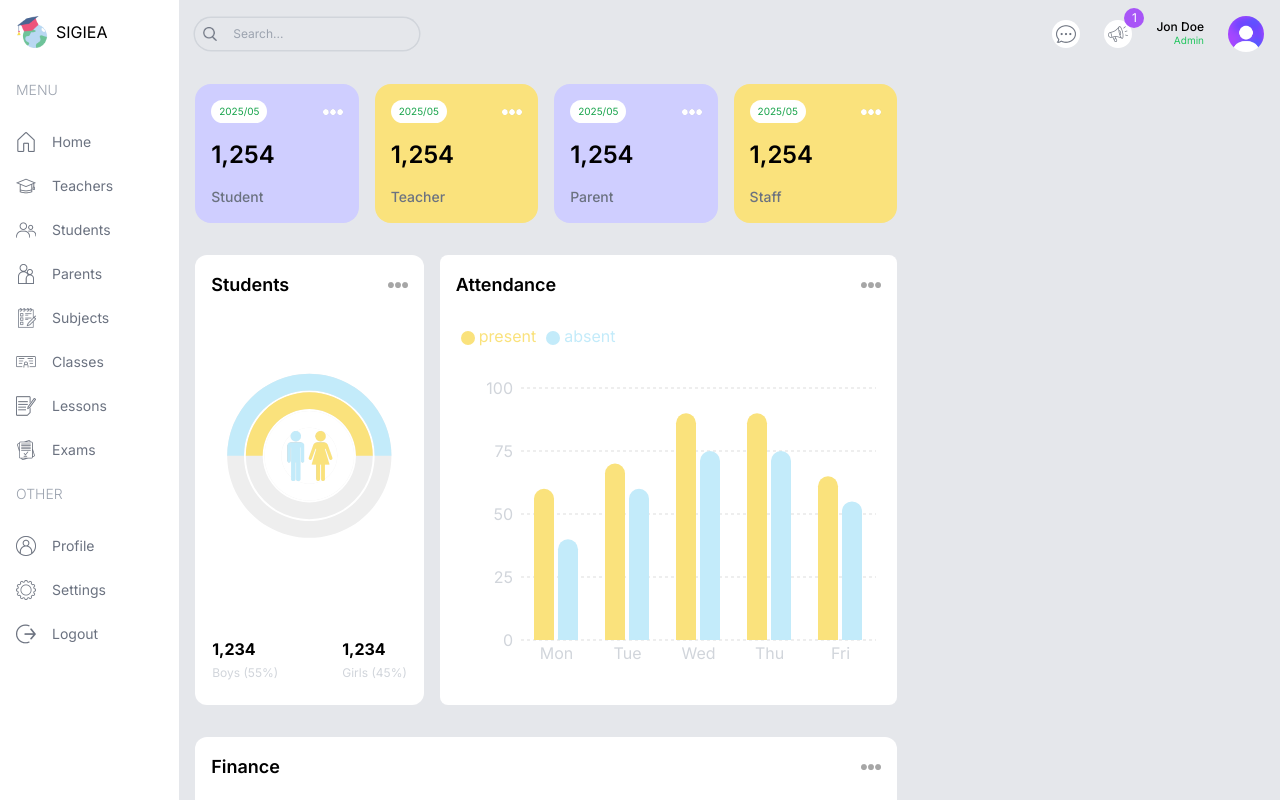
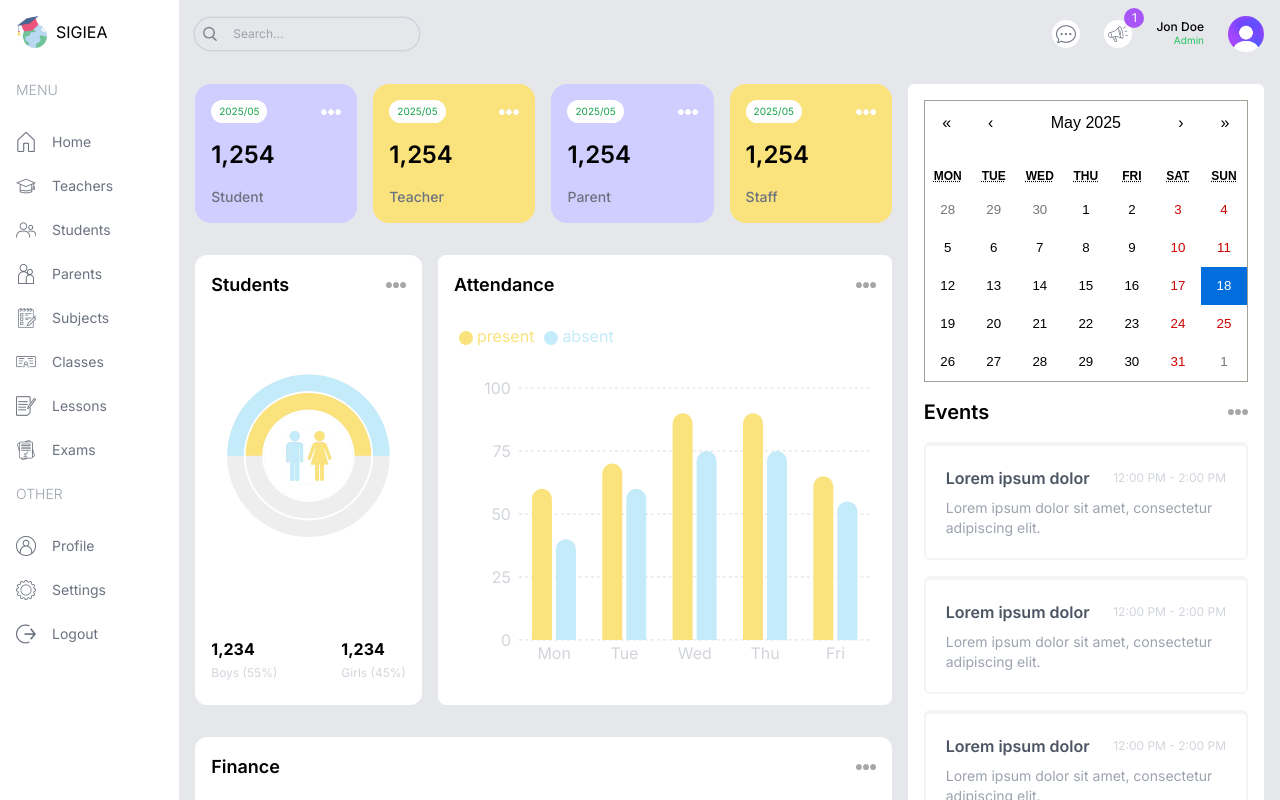
Before and after one commit to hansel-zavala/ProyectoSIGEA, a Next.js app: page /admin in a window 1280 px wide. Built offline with nearby package versions, Linux system fonts and the light colour scheme.

Commit message:
Creacion del componente "EventCalendar"
Se ha creado el componente EventCalendar y se ha agrado
a la pagina principal del admin

```diff
--- a/package.json
+++ b/package.json
@@ -11,6 +11,7 @@
   "dependencies": {
     "next": "14.2.5",
     "react": "^18",
+    "react-calendar": "^5.1.0",
     "react-dom": "^18",
     "recharts": "^2.15.3"
   },
--- a/src/app/(dashboard)/admin/page.tsx
+++ b/src/app/(dashboard)/admin/page.tsx
@@ -2,6 +2,7 @@
 import AttendanceChart from "@/components/AttendanceChard";
 import CountChart from "@/components/CountChart";
 import FinanceChart from "@/components/FinanceChart";
+import EventCalendar from "@/components/EventCalendar";
 
 const AdminPage = () => {
     return (
@@ -33,6 +34,7 @@
             </div>
             {/* RIGHT */}
             <div className="w-full lg:w-1/3 flex flex-col gap-8">
+                    <EventCalendar />
             </div>
         </div>
     );
--- /dev/null
+++ b/src/components/EventCalendar.tsx
@@ -0,0 +1,62 @@
+"use client";
+
+import Image from "next/image";
+import { useState } from "react";
+import Calendar from "react-calendar";
+import "react-calendar/dist/Calendar.css";
+
+type ValuePiece = Date | null;
+
+type Value = ValuePiece | [ValuePiece, ValuePiece];
+
+// TEMPORARY
+const events = [
+    {
+        id: 1,
+        title: "Lorem ipsum dolor",
+        time: "12:00 PM - 2:00 PM",
+        description: "Lorem ipsum dolor sit amet, consectetur adipiscing elit.",
+    },
+    {
+        id: 2,
+        title: "Lorem ipsum dolor",
+        time: "12:00 PM - 2:00 PM",
+        description: "Lorem ipsum dolor sit amet, consectetur adipiscing elit.",
+    },
+    {
+        id: 3,
+        title: "Lorem ipsum dolor",
+        time: "12:00 PM - 2:00 PM",
+        description: "Lorem ipsum dolor sit amet, consectetur adipiscing elit.",
+    },
+];
+
+const EventCalendar = () => {
+    const [value, onChange] = useState<Value>(new Date());
+
+    return (
+        <div className="bg-white p-4 rounded-md">
+            <Calendar onChange={onChange} value={value} />
+            <div className="flex items-center justify-between">
+                <h1 className="text-xl font-semibold my-4">Events</h1>
+                <Image src="/moreDark.png" alt="" width={20} height={20} />
+            </div>
+            <div className="flex flex-col gap-4">
+                {events.map((event) => (
+                    <div
+                        className="p-5 rounded-md border-2 border-gray-100 border-t-4 odd:border-t-lamaSky even:border-t-lamaPurple"
+                        key={event.id}
+                    >
+                        <div className="flex items-center justify-between">
+                            <h1 className="font-semibold text-gray-600">{event.title}</h1>
+                            <span className="text-gray-300 text-xs">{event.time}</span>
+                        </div>
+                        <p className="mt-2 text-gray-400 text-sm">{event.description}</p>
+                    </div>
+                ))}
+            </div>
+        </div>
+    );
+};
+
+export default EventCalendar;
```
Also changed, not shown: 1 other file (tests, documents, lock files or other folders).
